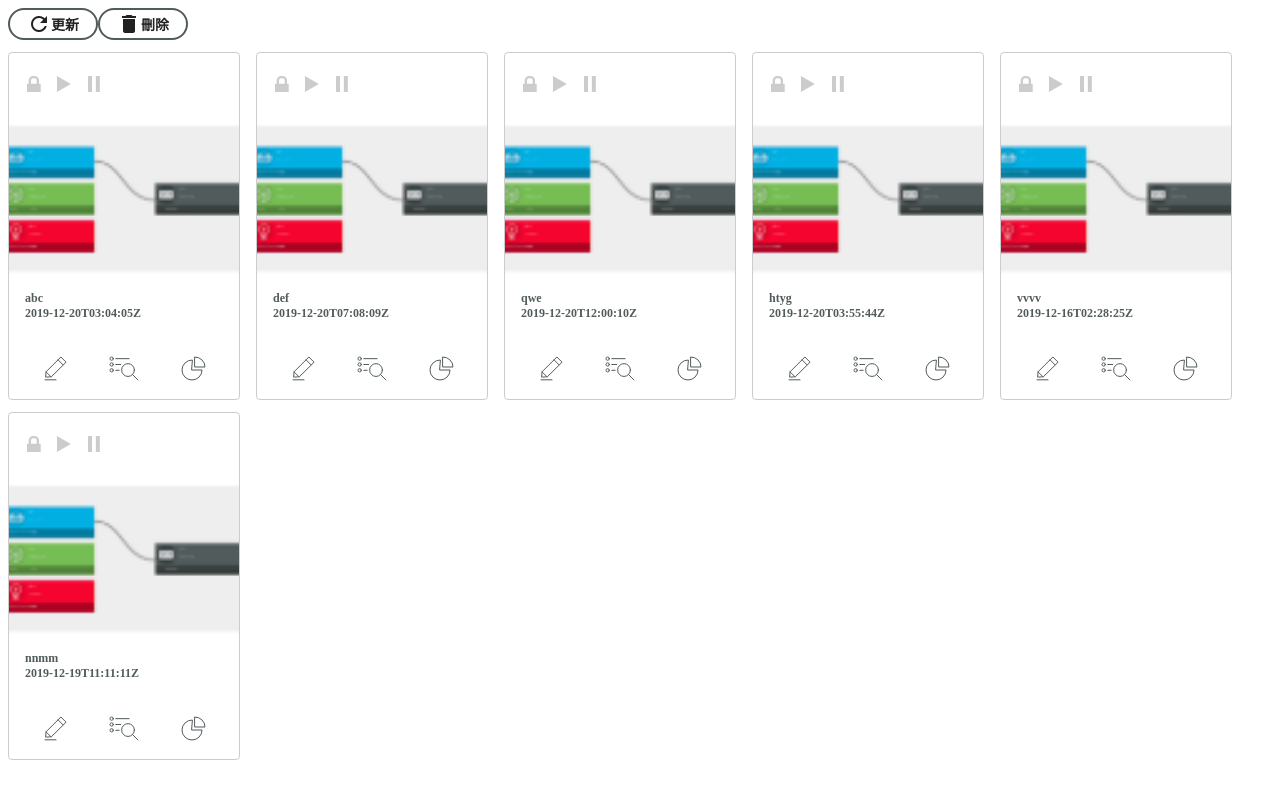
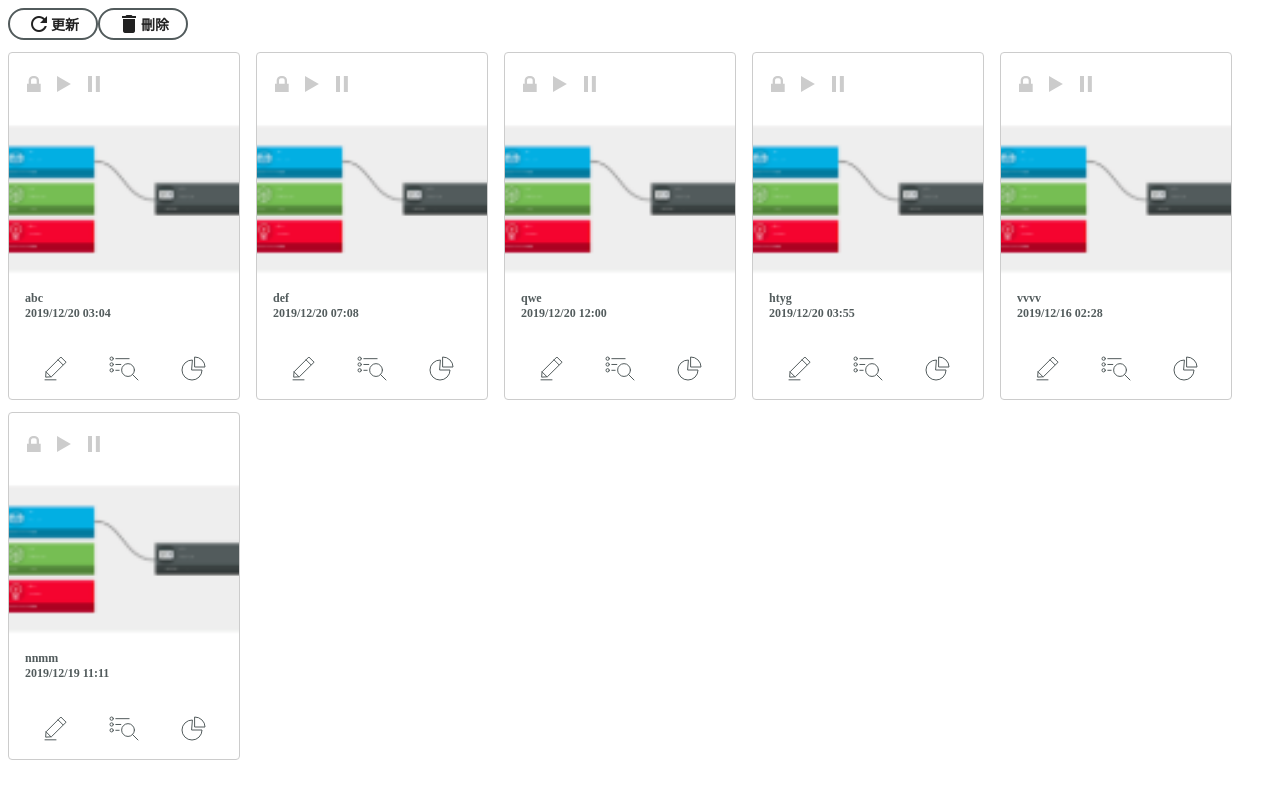
Before and after one commit to aChinKaiWu/frontend_skill_up, a React (Create React App) app: page / in a window 1280 px wide. Built offline with nearby package versions, Linux system fonts and the light colour scheme.

Commit message:
[ADD] Introduce dayjs for ScenarioCard

```diff
--- a/package.json
+++ b/package.json
@@ -11,6 +11,7 @@
     "@types/node": "^12.12.17",
     "@types/react": "^16.9.16",
     "@types/react-dom": "^16.9.4",
+    "dayjs": "^1.8.18",
     "react": "^16.12.0",
     "react-dom": "^16.12.0",
     "react-scripts": "3.3.0",
--- a/src/components/ScenarioCard/ScenarioCard.tsx
+++ b/src/components/ScenarioCard/ScenarioCard.tsx
@@ -1,5 +1,6 @@
 import React, { useCallback } from 'react'
 import { Card, CardHeader, CardMedia, CardContent, CardActions, Icon, makeStyles } from '@material-ui/core'
+import dayjs from 'dayjs'
 import Scenario from '../../model/scenario'
 import { ScenarioListMode } from '../ScenarioList/ScenarioList'
 import DeletionCheckbox from './DeletionCheckbox'
@@ -75,7 +76,7 @@ export default function ScenarioCard(props: Props) {
       <CardMedia className="thumbnail" component="img" src={scenario.thumbnail_url} />
       <CardContent className="content">
         <div>{scenario.display_name}</div>
-        <div>{scenario.updated_at}</div>
+        <div>{dayjs(scenario.updated_at).format('YYYY/MM/DD HH:mm')}</div>
       </CardContent>
       {mode === ScenarioListMode.View && (
         <CardActions className="actions">
```
Also changed, not shown: 1 other file (tests, documents, lock files or other folders).
